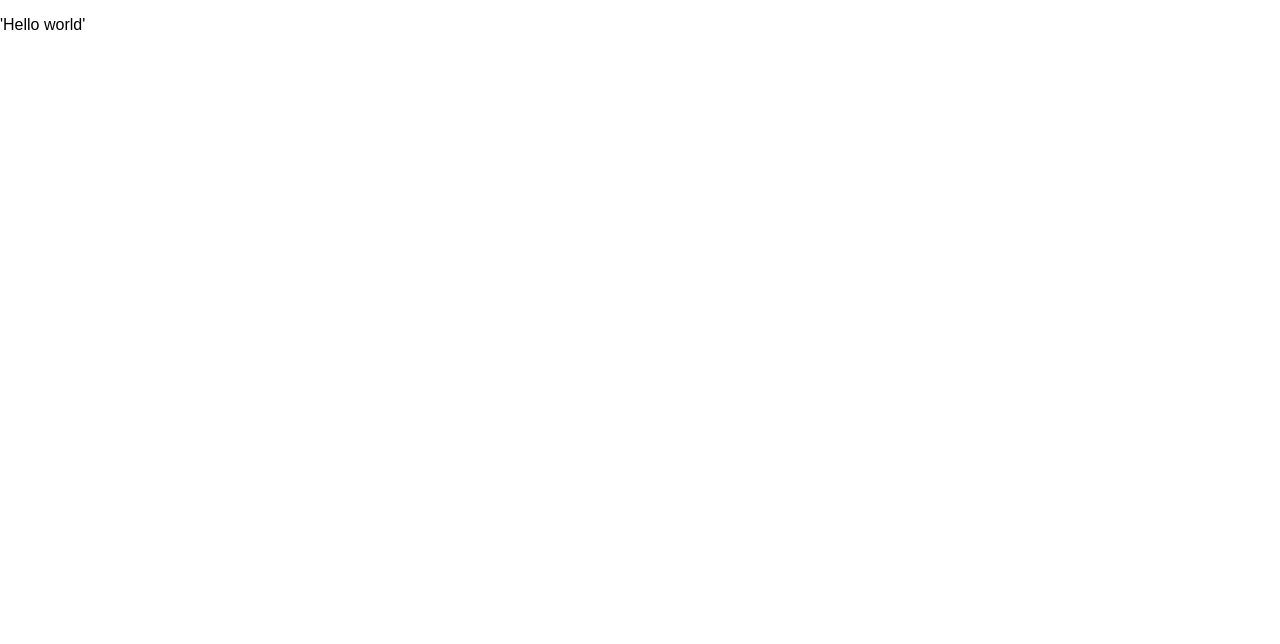
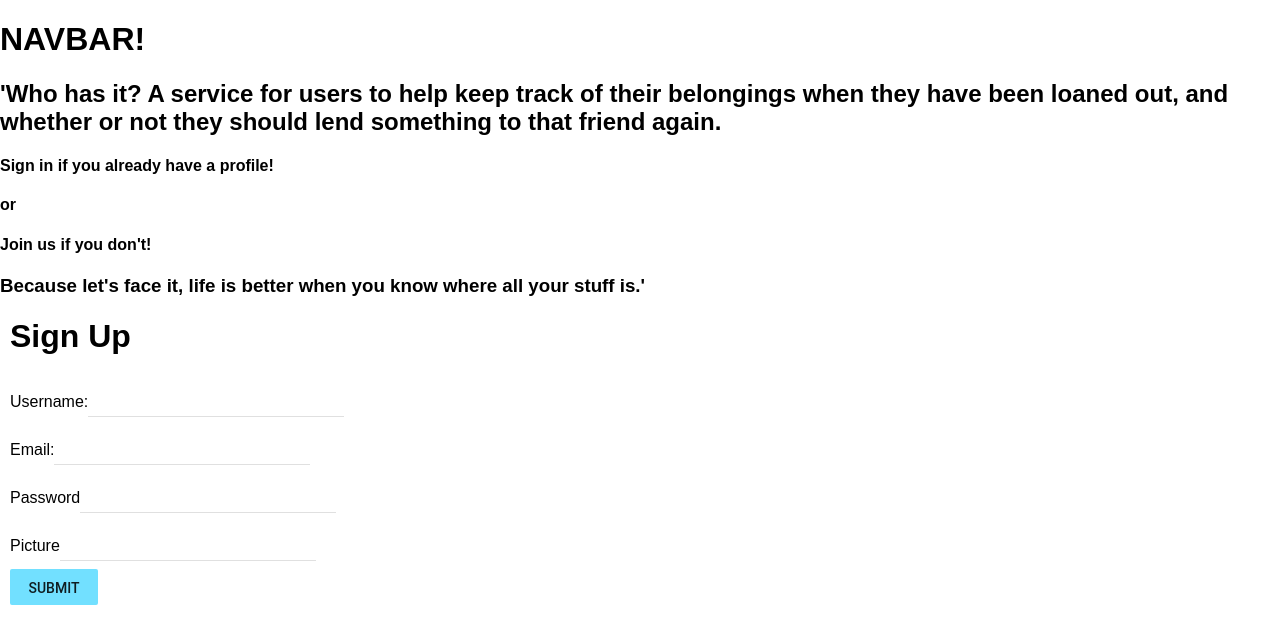
Before and after one commit to phmaddux/Who_has_it, a React (Create React App) app in the folder client/: page / in a window 1280 px wide. Shown: the top 644 px of the page. Built offline with nearby package versions, Linux system fonts and the light colour scheme.

Commit message:
sign up first pass

```diff
--- a/client/src/App.js
+++ b/client/src/App.js
@@ -1,13 +1,38 @@
 import React, { Component } from 'react';
-import logo from './logo.svg';
 import './App.css';
+import axios from 'axios'
+import { BrowserRouter as Router, Switch, Route } from 'react-router-dom'
+import SignUp from './components/SignUp.js'
+// import LogIn from './components/LogIn.js'
+import MuiThemeProvider from 'material-ui/styles/MuiThemeProvider';
 
 class App extends Component {
+
   render() {
     return (
-      <div>
-        <p>'Hello world'</p>
-      </div>
+      <MuiThemeProvider>
+        <div>
+          <h1>NAVBAR!</h1>
+          <h2>'Who has it? A service for users to help keep track of their belongings when they have been loaned out, and whether or not they should lend something to that friend again.</h2>
+          <h4>Sign in if you already have a profile!</h4>
+          <h4>or</h4>
+          <h4>Join us if you don't!</h4>
+          <h3>Because let's face it, life is better when you know where all your stuff is.'</h3>
+          <span>
+              <SignUp />
+              {/* <LogIn />      */}
+          </span>
+          <Router>
+            <Switch>
+              <Route exact path="/"/>
+              {/* <Route exact path="/users/:userId" component={Profile} />
+              <Route exact path="/users/:userId/people" component={WhoHasIt} />
+              <Route exact path="/users/:userId/people/:personId" component={ExactlyWhoHasIt} />
+              <Route exact path="/users/:userId/people/personId/items" component={WhatDidILend} /> */}
+            </Switch>
+          </Router>
+        </div>
+      </MuiThemeProvider>
     );
   }
 }
--- /dev/null
+++ b/client/src/components/SignUp.js
@@ -0,0 +1,91 @@
+import React, { Component } from 'react';
+import axios from 'axios'
+import {Redirect} from 'react-router-dom'
+import TextField from "material-ui/TextField"
+import FlatButton from 'material-ui/FlatButton';
+import MuiThemeProvider from 'material-ui/styles/MuiThemeProvider';
+
+
+class SignUp extends Component {
+    state = {
+        user: {
+            username: "",
+            email: "",
+            password: "",
+            picture: "",
+        },
+        refresh: false,
+        flashError: false
+    }
+
+    handleChange = async (event) => {
+        const attribute = event.target.name
+        const updateUser = {...this.state.user}
+        updateUser[attribute] = event.target.value
+        this.setState ({user :updateUser})
+        console.log(this.state.user)
+    }
+    handleSubmit = async (event) => {
+        try{
+            const response = await axios.post(`/api/users/`, {
+                "user": this.state.user
+            })
+            this.setState({refresh: true})
+        } catch (error) {
+            this.setState({flashError: true})
+            console.log(this.state.flashError)
+        }
+
+    }
+
+    render() {
+        if (this.state.refresh){
+            window.location.reload()
+        }
+        if(this.state.flashError){
+            let div = document.getElementById("flash")
+            div.style.display = "block"
+        }
+        return (
+            <div style={{margin: "10px"}}>
+                <h1>Sign Up</h1>
+                    <form onSubmit={this.handleSubmit}>
+                        <div>
+                            <label htmlFor="username">Username:</label>
+                            <TextField
+                                onChange={this.handleChange} name="username"
+                                type="text" value={this.state.user.username}
+                            />
+                        </div>
+                        <div>
+                            <label htmlFor="email">Email:</label>
+                            <TextField
+                                onChange={this.handleChange} name="email"
+                                type="text" value={this.state.user.email}
+                            />
+                        </div>
+                        <div>
+                            <label htmlFor="password">Password</label>
+                            <TextField
+                                onChange={this.handleChange} name="password"
+                                type="text" value={this.state.user.password}
+                            />
+                        </div>
+                        <div>
+                            <label htmlFor="picture">Picture</label>
+                            <TextField
+                                onChange={this.handleChange} name="picture"
+                                type="text" value={this.state.user.picture}
+                            />
+                        </div>
+                    <FlatButton label="Submit" type="submit" style={{
+                        backgroundColor: "#72E0FF"
+                    }}/>
+                    <div id="flash" style={{color: "red", display: "none"}}>Please fill out the required fields.</div>
+                    </form>
+            </div>
+        );
+    }
+}
+
+export default SignUp;
--- a/package.json
+++ b/package.json
@@ -7,5 +7,11 @@
         "build": "cd client && npm install && npm run build && cd ..",
         "deploy": "cp -a client/build/. public/",
         "postinstall": "npm run build && npm run deploy && echo 'Client built!'"
+    },
+    "dependencies": {
+        "axios": "^0.17.1",
+        "material-ui": "^0.19.4",
+        "react-router-dom": "^4.2.2",
+        "styled-components": "^2.2.3"
     }
 }
```
Also changed, not shown: 2 other files (tests, documents, lock files or other folders).
